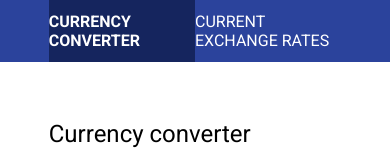
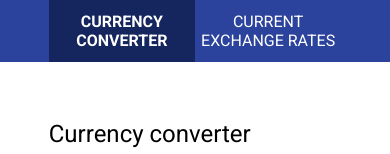
Before and after one commit to hshoja/Currency-Exchange, a React (Create React App) app: page / in a window 390 px wide. Shown: the top 154 px of the page. Built offline with nearby package versions, Linux system fonts and the light colour scheme; no server answers.

Commit message:
fix navbar text align for mobile view

```diff
--- a/src/components/navbar/navbar.style.js
+++ b/src/components/navbar/navbar.style.js
@@ -21,6 +21,7 @@ export const useStyle = makeStyles({
     display: "flex",
     justifyContent: "center",
     alignItems: "center",
+    textAlign:'center'
   },
   selectedlink: {
     fontWeight: 900,
```
